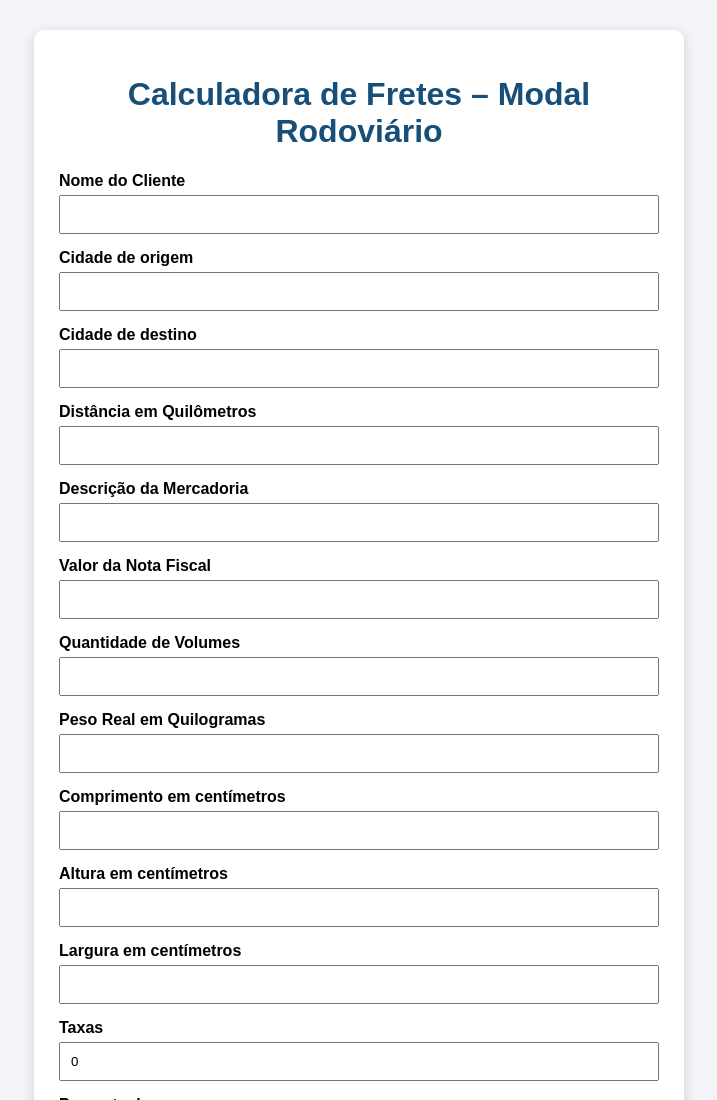
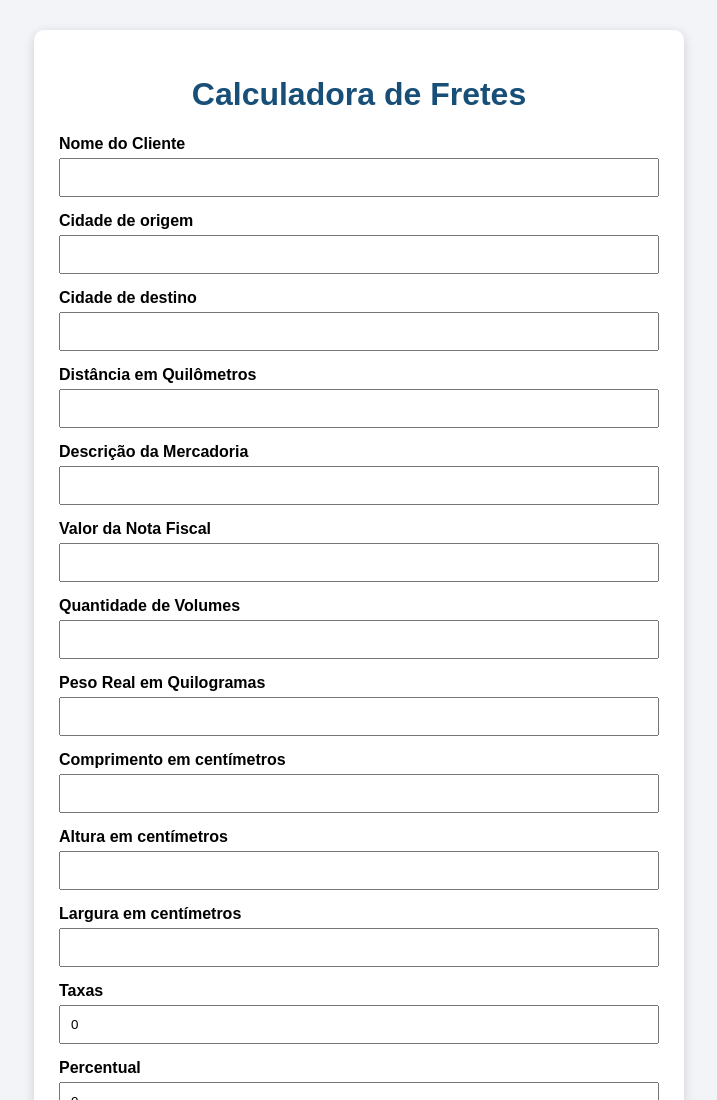
Before and after one commit to anthonya-gif/Calculadora-de-Frete, a plain HTML site: page calcularFrete/index.html in a window 1280 px wide. Shown: the top 1100 px of the page, without its empty margins (281-998 px from the left). Drawn offline with Linux system fonts and the light colour scheme.

Commit message:
Fix HTML formatting in calcularFrete/index.html

```diff
--- a/calcularFrete/index.html
+++ b/calcularFrete/index.html
@@ -16,7 +16,7 @@
 
         <form action="" method="post">
 
-            <h1>Calculadora de Fretes – Modal Rodoviário</h1>
+            <h1>Calculadora de Fretes</h1>
 
             <label for="nome">Nome do Cliente</label>
             <input type="text" id="nome" required>
```
